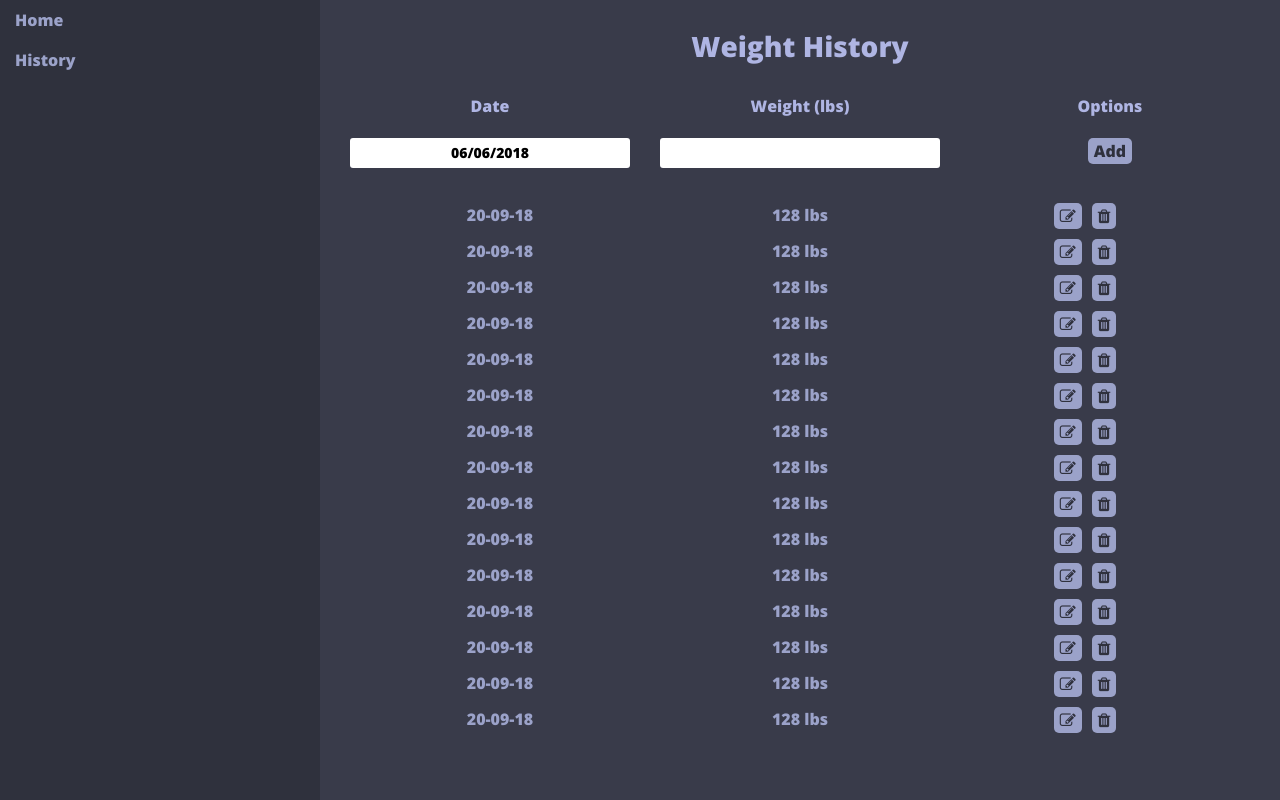
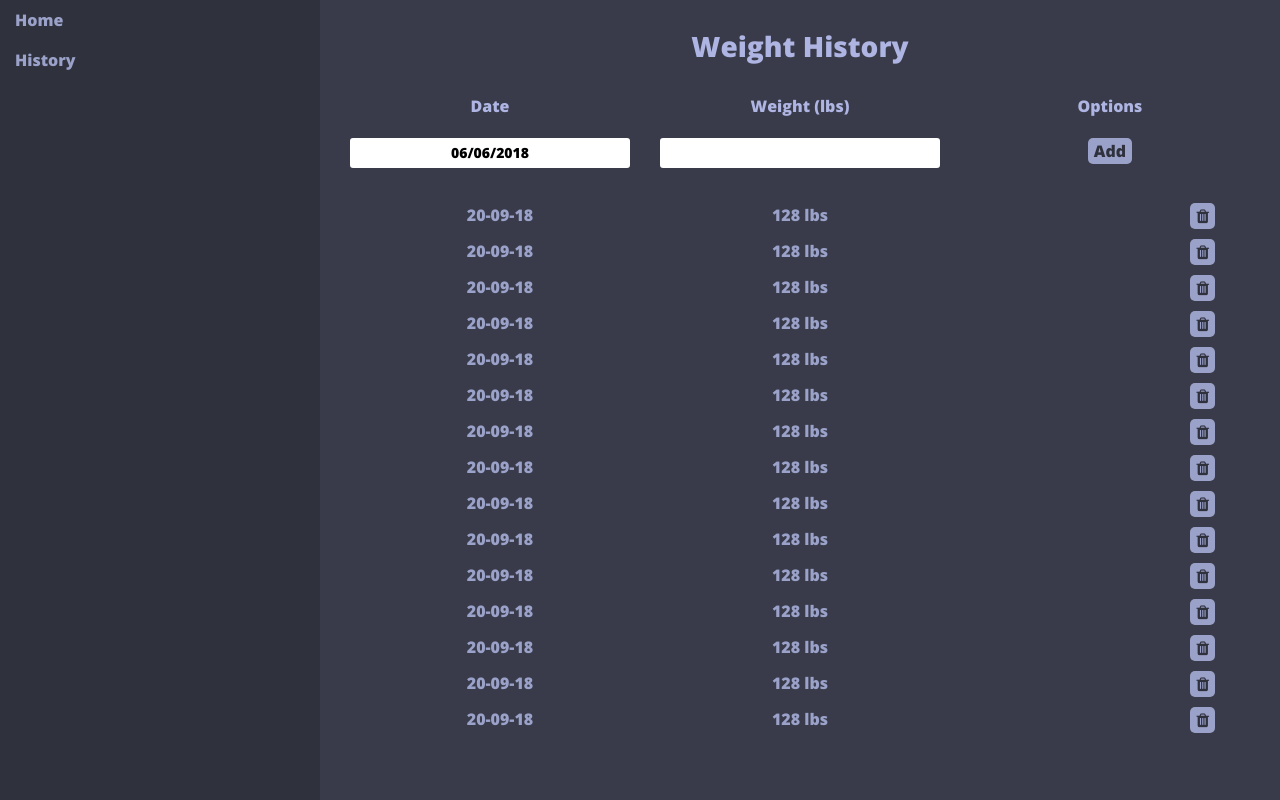
Before and after one commit to ravelinx22/WeightStats, a React (Create React App) app: page /history in a window 1280 px wide. Built offline with nearby package versions, Linux system fonts and the light colour scheme.

Commit message:
removed edit button added basic actions and design fixes

```diff
--- a/src/ui/components/HistoryItem.jsx
+++ b/src/ui/components/HistoryItem.jsx
@@ -15,6 +15,10 @@ export default class HistoryItem extends Component {
 	componentDidMount() {
 	}
 
+	onRemove() {
+		console.log("buenas");
+	}
+
 	render() {
 		return (
 			<Row className="history_item">
@@ -25,9 +29,8 @@ export default class HistoryItem extends Component {
 					128 lbs
 				</Col>
 				<Col md="4" sm="4" xs="4" className="history_col">
-					<Row className="justify-content-center">
-						<EditBtn/>
-						<RemoveBtn/>
+					<Row className="justify-content-end">
+						<RemoveBtn onRemove={this.onRemove.bind(this)} />
 					</Row>
 				</Col>
 			</Row>
--- a/src/ui/components/NewHistory.jsx
+++ b/src/ui/components/NewHistory.jsx
@@ -24,6 +24,10 @@ export default class NewHistory extends Component {
 		});
 	}
 
+	onAdd() {
+		console.log("Add");
+	}
+
 	render() {
 		return (
 			<Row>
@@ -37,7 +41,7 @@ export default class NewHistory extends Component {
 					<input type="number"/>
 				</Col>
 				<Col md="4" sm="4" xs="4" className="new_history_col">
-					<button className="option_btn">Add</button>
+					<button className="option_btn" onClick={this.onAdd.bind(this)}>Add</button>
 				</Col>
 			</Row>
 		);
--- a/src/ui/components/RemoveBtn.jsx
+++ b/src/ui/components/RemoveBtn.jsx
@@ -14,7 +14,7 @@ export default class RemoveBtn extends Component {
 
 	render() {
 		return (
-			<button className="option_btn">
+			<button className="option_btn" onClick={this.props.onRemove}>
 				<i className="fa fa-trash"></i>
 			</button>
 		 );
--- a/src/ui/css/containers/App.css
+++ b/src/ui/css/containers/App.css
@@ -45,3 +45,7 @@
 	margin-top: 10px;
 	text-align: center;
 }
+
+button {
+	cursor: pointer;
+}
--- a/src/ui/pages/HomePage.jsx
+++ b/src/ui/pages/HomePage.jsx
@@ -24,7 +24,7 @@ export default class HomePage extends Component {
 	}
 
 	componentWillUnmount() {
-		      window.addEventListener("resize", null);
+		window.addEventListener("resize", null);
 	}
 
 	// Listeners
@@ -67,10 +67,12 @@ export default class HomePage extends Component {
 		var parseTime = d3.timeParse("%d-%b-%y");
 
 		var chart = lineChart()
+			.yTitle("Weight (lbs)")
 			.xValue(function(d) {
 				return parseTime(d.date) ? parseTime(d.date) : d.date;  })
 			.firstYValue(function(d) { return +d.close;  })
-			.secondYValue(function(d) { return +d.close2;  });
+			.secondYValue(function(d) { return +d.close2;  })
+			.isMultiLine(true);
 
 		const svg = d3.select("svg");
 		const d = getData();
@@ -79,7 +81,7 @@ export default class HomePage extends Component {
 			.call(chart);
 		window.addEventListener("resize", () => {
 			svg.datum(d)
-			.call(chart);
+				.call(chart);
 		});
 	}
 
```
